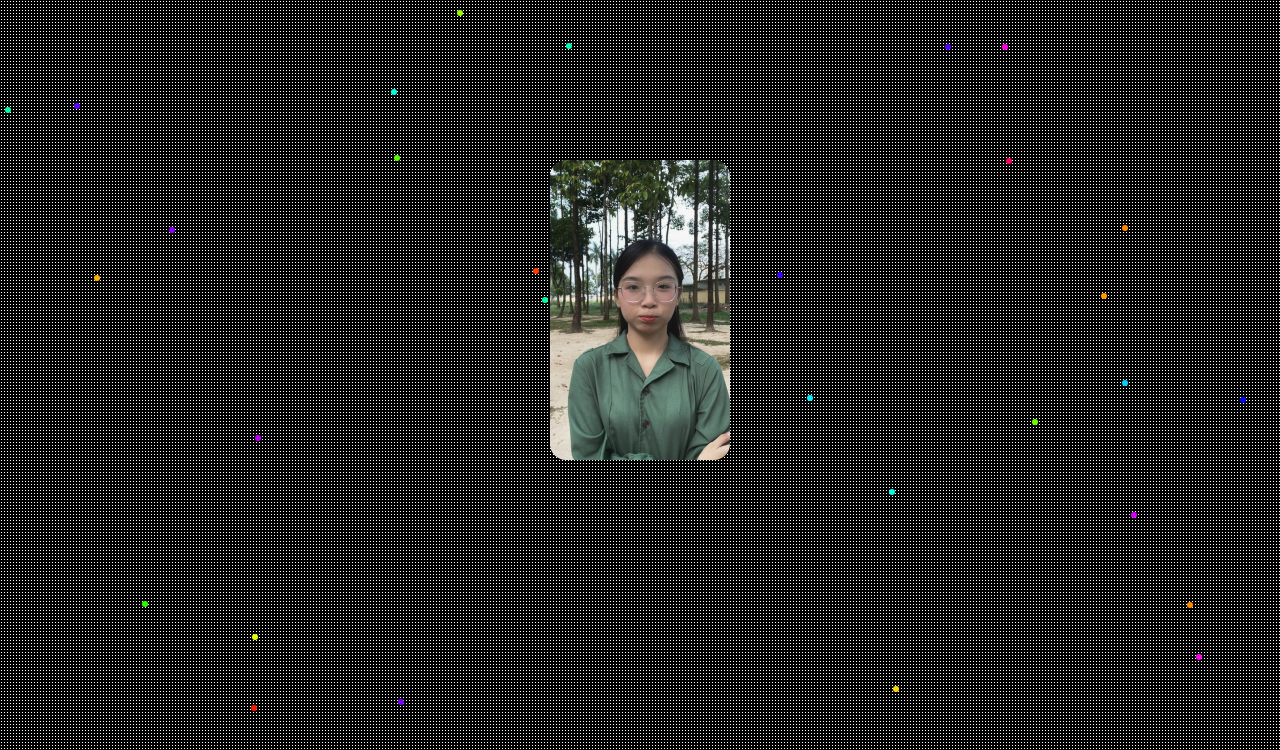
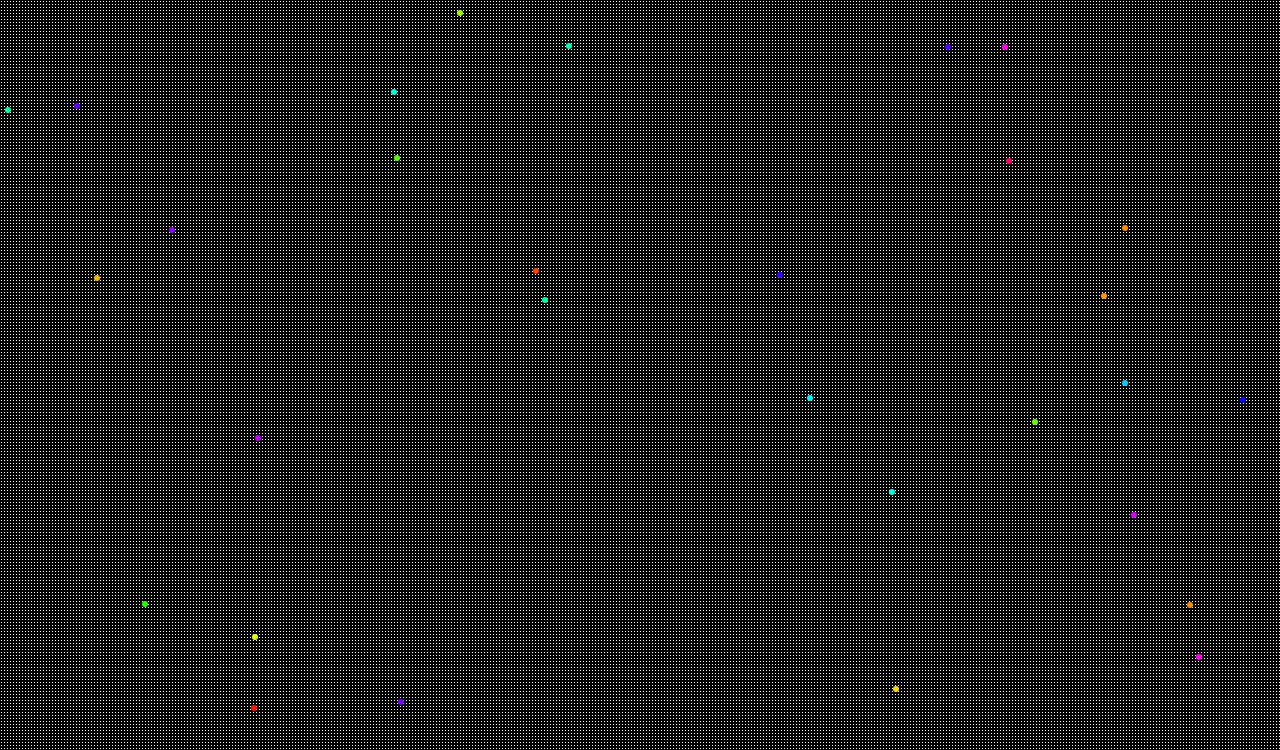
Before and after one commit to npthuan2007-hash/snvv, a plain HTML site: page scene.html in a window 1280 px wide. Shown: the top 750 px of the page. Drawn offline with Linux system fonts and the light colour scheme.

Commit message:
style.css

```diff
--- a/style.css
+++ b/style.css
@@ -35,13 +35,21 @@ body {
 }
 
 #friend {
-  max-width: 220px;     /* 👈 chỉnh số này */
-  max-height: 300px;
-  width: auto;
+  display: none;              /* 👈 QUAN TRỌNG */
+  position: fixed;
+  top: 20%;
+  left: 50%;
+  transform: translateX(-50%);
+
+  width: 180px;
+  max-width: 180px;
   height: auto;
-  border-radius: 20px;
+
+  border-radius: 16px;
   object-fit: cover;
+  z-index: 9999;
 }
+
 
 #letterBtn {
   display: none;
@@ -72,18 +80,3 @@ body {
   from { transform: scale(0); }
   to { transform: scale(1); }
 }
-#friend {
-  display: block !important;
-  position: fixed;
-  top: 20%;
-  left: 50%;
-  transform: translateX(-50%);
-
-  width: 180px !important;
-  height: auto !important;
-  max-width: 180px !important;
-
-  border-radius: 16px;
-  object-fit: cover;
-  z-index: 9999;
-}
```
